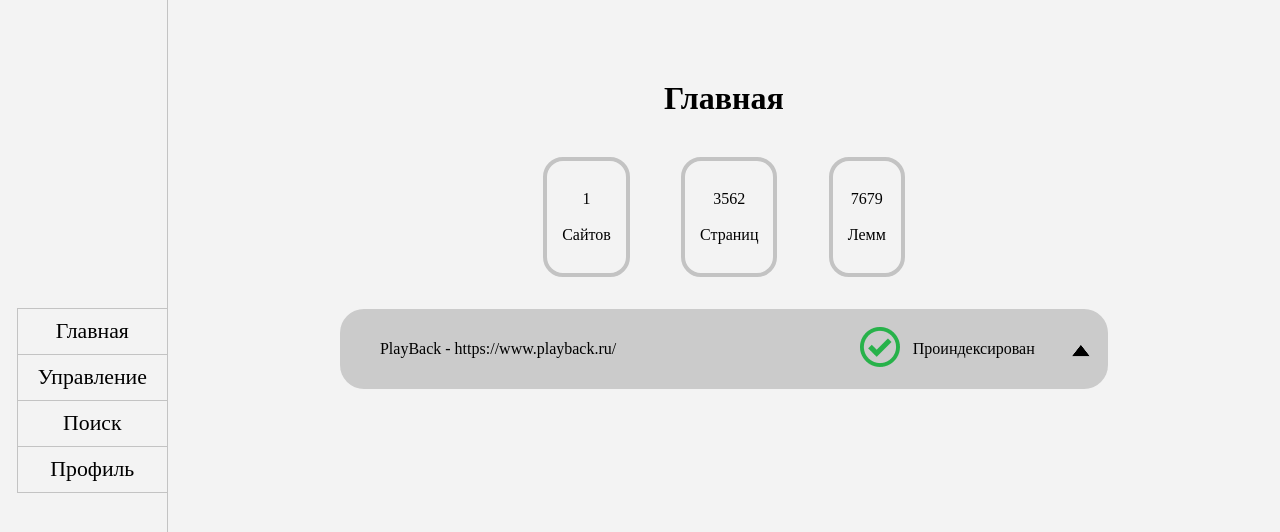
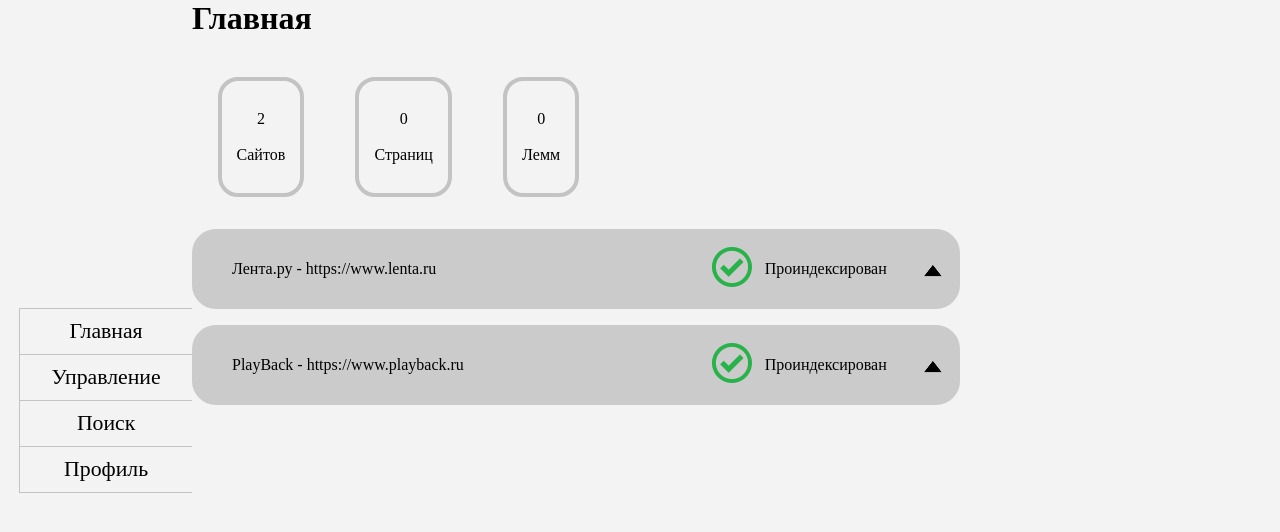
Before and after one commit to Dennikoff/PSP_2022, a React (Create React App) app: page / in a window 1280 px wide. Shown: the top 532 px of the page. Built offline with nearby package versions, Linux system fonts and the light colour scheme.

Commit message:
start search page

```diff
--- a/public/index.html
+++ b/public/index.html
@@ -1,7 +1,7 @@
 <!DOCTYPE html>
 <html lang="en">
   <head>
-    <meta charset="utf-8" />
+    <meta charset="utf-8"/>
     <meta name="viewport" content="width=device-width, initial-scale=1" />
     <title>SearchDrive</title>
   </head>
--- a/src/json_templates/stat.json
+++ b/src/json_templates/stat.json
@@ -2,20 +2,29 @@
   "result": true,
   "statistics": {
     "total": {
-      "sites": 1,
-      "pages": 3562,
-      "lemmas": 7679,
+      "sites": 2,
+      "pages": 0,
+      "lemmas": 0,
       "indexing": false
     },
     "detailed": [
       {
-        "url": "https://www.playback.ru/",
+        "url": "https://www.lenta.ru",
+        "name": "Лента.ру",
+        "status": "INDEXING",
+        "statusTime": 1667340881000,
+        "error": "null",
+        "pages": 0,
+        "lemmas": 0
+      },
+      {
+        "url": "https://www.playback.ru",
         "name": "PlayBack",
         "status": "FAILED",
-        "statusTime": 1660345266000,
+        "statusTime": 1667340882000,
         "error": "null",
-        "pages": 3563,
-        "lemmas": 7679
+        "pages": 0,
+        "lemmas": 0
       }
     ]
   }
--- a/src/pages/main_page.jsx
+++ b/src/pages/main_page.jsx
@@ -1,7 +1,7 @@
 import React, {useState} from 'react';
 import StatisticContainer from "../components/statistic_full_container/statisticContainer";
 import SiteStatisticList from "../components/site_statistic_list/site_statistic_list";
-import './style/main_page.css'
+import './style/management_page.css'
 
 const MainPage = ({siteStatistics, fullStatistic}) => {
 
--- a/src/pages/management_page.jsx
+++ b/src/pages/management_page.jsx
@@ -3,8 +3,11 @@ import React from 'react';
 
 const ManagementPage = () => {
     return (
-        <div className='body'>
-            <h1>Управление</h1>
+        <div className='management__body'>
+            <div className="management__header">
+                <h1>Управление</h1>
+            </div>
+
         </div>
     );
 };
--- a/src/pages/style/management_page.css
+++ b/src/pages/style/management_page.css
@@ -1,4 +1,4 @@
-.main__body {
+.management__body {
     border-left: 1px solid #C3C3C3;
     width: 100%;
     display: flex;
@@ -6,3 +6,7 @@
     align-items: center;
     overflow: auto;
 }
+
+.management__header {
+    margin-top: 10vh;
+}
```
Also changed, not shown: src/pages/search_page.jsx (added), src/pages/style/search_page.css (added).
